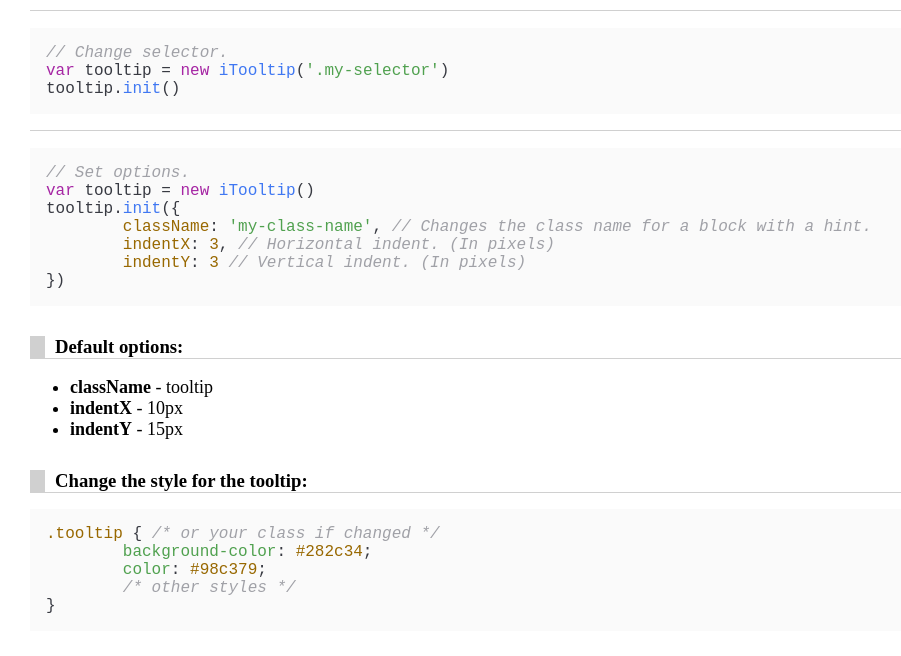
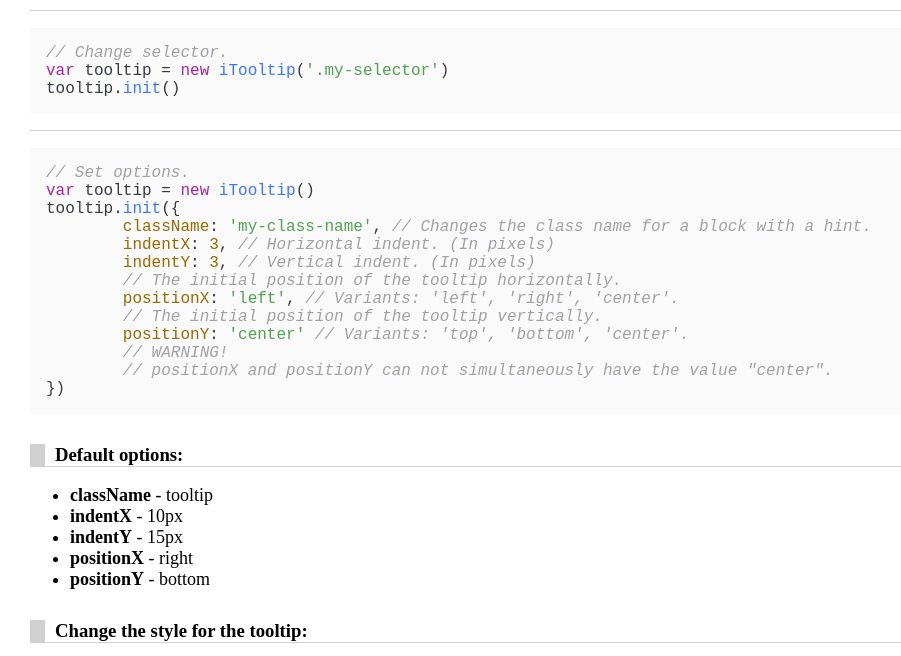
Before and after one commit to Ins-V/iTooltip, a website built with webpack: page index.html in a window 1280 px wide. Shown: the part 521-1177 px from the top of the page, without its empty margins (0-901 px from the left). Built offline with nearby package versions, Linux system fonts and the light colour scheme.

Commit message:
Changed description in README.md and index.html.

```diff
--- a/index.html
+++ b/index.html
@@ -125,7 +125,13 @@ var tooltip = new iTooltip()
 tooltip.init({
 	className: 'my-class-name', // Changes the class name for a block with a hint.
 	indentX: 3, // Horizontal indent. (In pixels)
-	indentY: 3 // Vertical indent. (In pixels)
+	indentY: 3, // Vertical indent. (In pixels)
+	// The initial position of the tooltip horizontally.
+	positionX: 'left', // Variants: 'left', 'right', 'center'.
+	// The initial position of the tooltip vertically.
+	positionY: 'center' // Variants: 'top', 'bottom', 'center'.
+	// WARNING!
+	// positionX and positionY can not simultaneously have the value "center".
 })</code></pre>
 		</div>
 	</section>
@@ -139,6 +145,8 @@ tooltip.init({
 				<li><b>className</b> - tooltip</li>
 				<li><b>indentX</b> - 10px</li>
 				<li><b>indentY</b> - 15px</li>
+				<li><b>positionX</b> - right</li>
+				<li><b>positionY</b> - bottom</li>
 			</ul>
 		</div>
 	</section>
```
Also changed, not shown: README.md.
